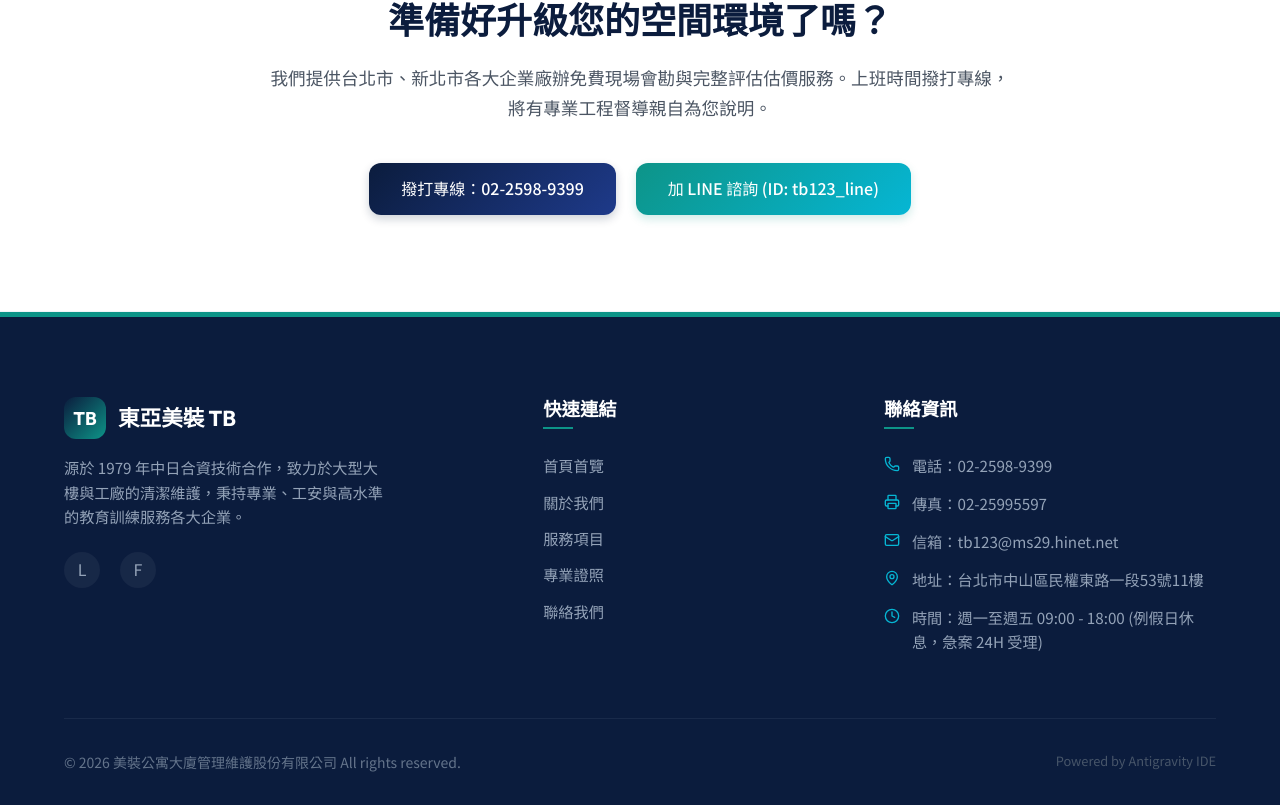
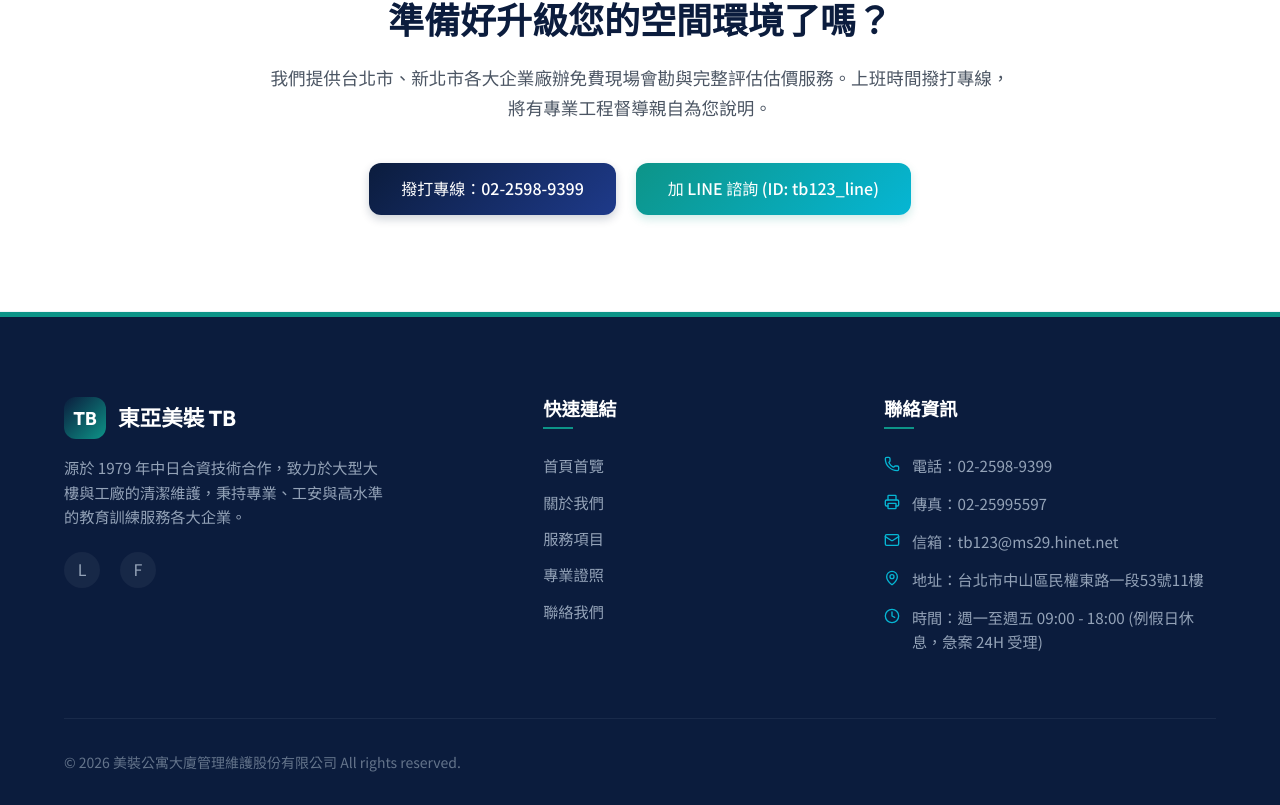
Before and after one commit to jayshih8/mizo-cleaning-web-, a React (Vite) app: page / in a window 1280 px wide. Shown: the part 1727-2532 px from the top of the page. Built offline with nearby package versions, Linux system fonts and the light colour scheme.

Commit message:
Remove Powered by Antigravity IDE footnote from footer bottom

```diff
--- a/src/components/Footer.jsx
+++ b/src/components/Footer.jsx
@@ -83,9 +83,6 @@ export default function Footer({ setActiveTab, companyInfo }) {
 
         <div className="footer-bottom">
           <p>© {new Date().getFullYear()} {companyInfo.name || '美裝公寓大廈管理維護股份有限公司'} All rights reserved.</p>
-          <p style={{ fontSize: '0.8rem', color: '#475569' }}>
-            Powered by Antigravity IDE
-          </p>
         </div>
       </div>
     </footer>
```
